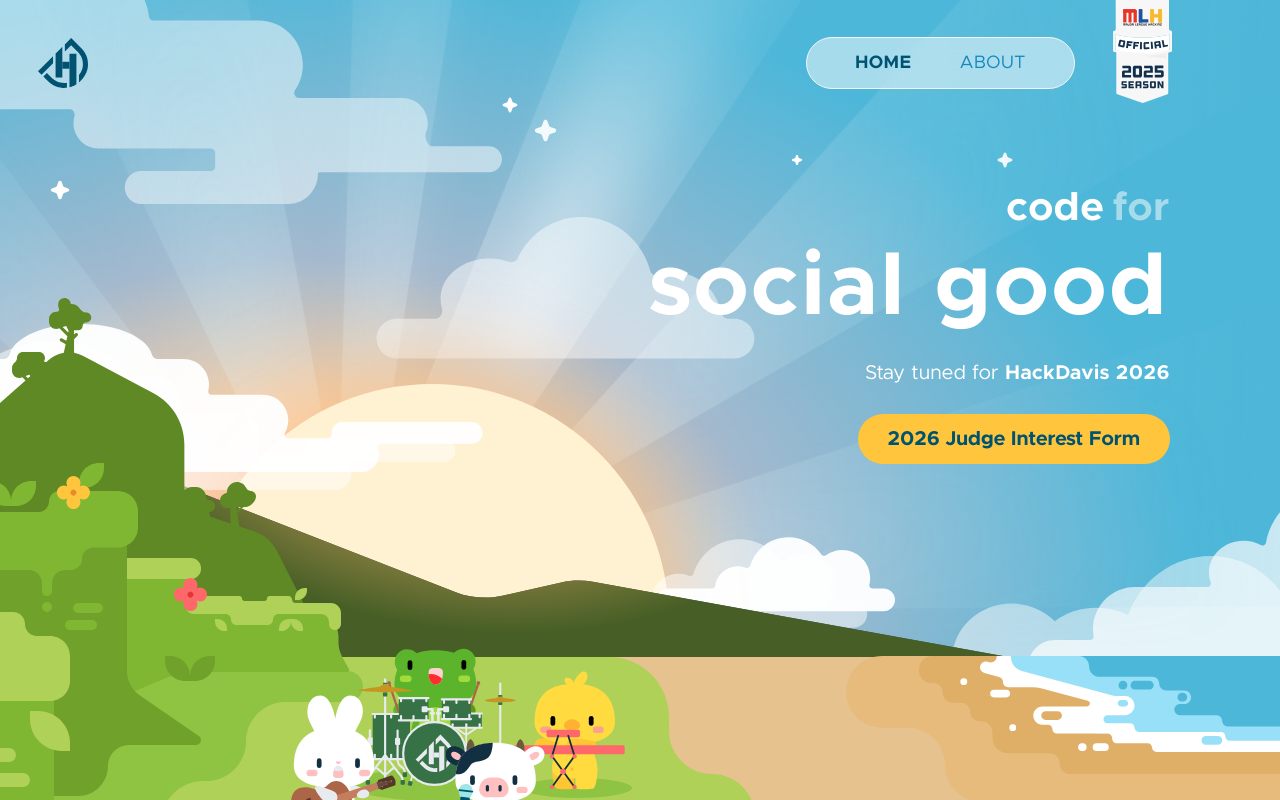
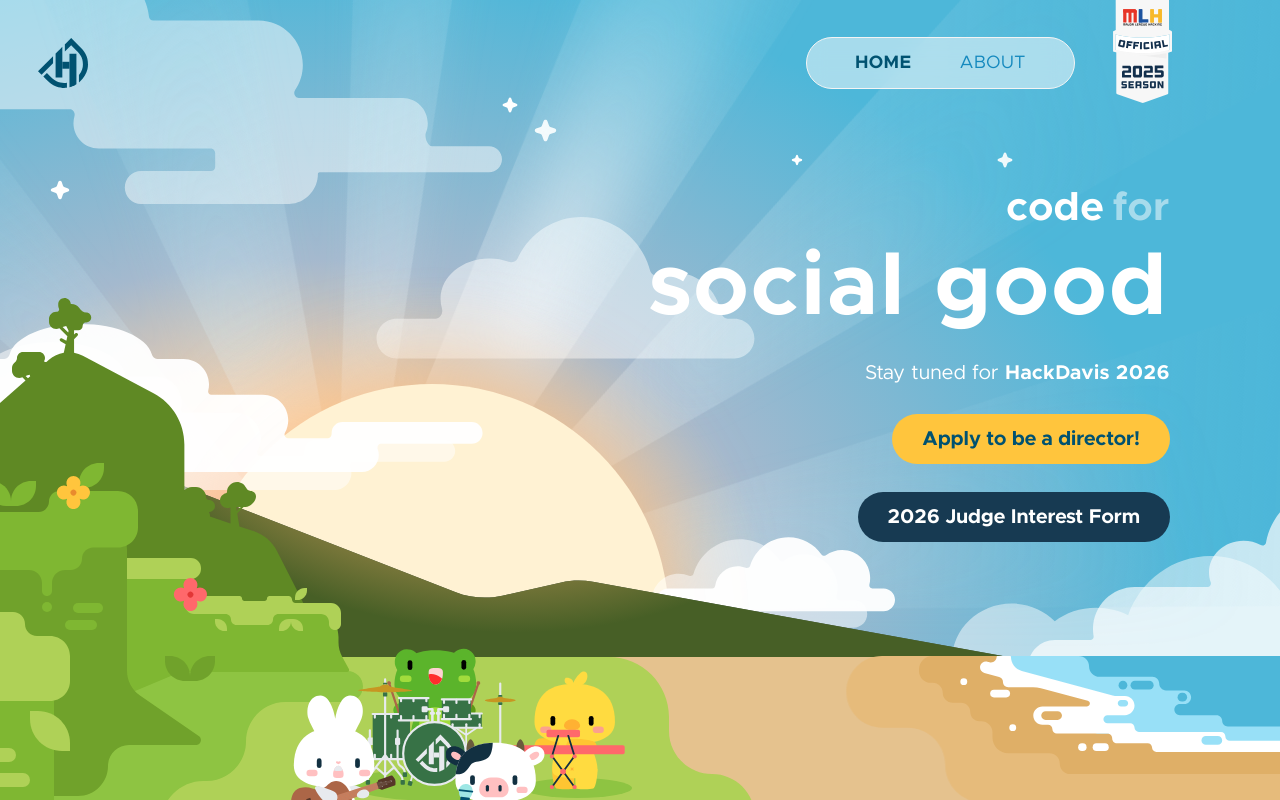
Before and after one commit to HackDavis/website-2025, a Next.js app: page / in a window 1280 px wide. Shown: the top 800 px of the page. Built offline with nearby package versions, Linux system fonts and the light colour scheme.

Commit message:
Fall director recruitment update

```diff
--- a/app/(pages)/(index-page)/_components/FAQ/AccordionFAQ.tsx
+++ b/app/(pages)/(index-page)/_components/FAQ/AccordionFAQ.tsx
@@ -405,7 +405,7 @@ const AccordionFAQ = () => {
         ))}
       </Accordion>
 
-      <br id="faq" />
+      {/* <br id="faq" />
       <br />
       <h1 className={styles.FAQText}>FAQ</h1>
 
@@ -446,7 +446,7 @@ const AccordionFAQ = () => {
             {index < faqs.length - 1 && <hr />}
           </React.Fragment>
         ))}
-      </Accordion>
+      </Accordion> */}
     </div>
   );
 };
--- a/app/(pages)/(index-page)/_components/SandCastle.tsx
+++ b/app/(pages)/(index-page)/_components/SandCastle.tsx
@@ -12,6 +12,7 @@ import sand_hole2 from '@public/images/what_is_hackdavis/sand_hole2.svg';
 
 import styles from './SandCastle.module.scss';
 import Image from 'next/image';
+import AccordionFAQ from './FAQ/AccordionFAQ';
 
 export default function SandCastle() {
   return (
@@ -27,7 +28,8 @@ function SandCastleContent() {
   return (
     <div className="mt-20 flex h-fit w-full flex-wrap justify-between gap-4 p-[10%] pt-[15%] sm:mt-10 sm:gap-0 md:flex-row md:p-[10%]">
       <div className="lg:2/3 w-full break-400:w-3/4 sm:p-10 sm:pr-0 md:w-3/5 xl:w-1/2">
-        <WhatIsHackDavisText />
+        {/* <WhatIsHackDavisText /> */}
+        <AccordionFAQ />
       </div>
       <div className="flex w-full items-end justify-end sm:items-center sm:justify-center md:w-1/3">
         <div className="relative mt-8 flex h-full w-2/3 justify-center sm:w-full md:-mt-10 md:justify-end">
@@ -55,21 +57,21 @@ function SandCastleContent() {
   );
 }
 
-function WhatIsHackDavisText() {
-  return (
-    <div className="flex w-full max-w-[900px] flex-col items-start justify-center text-sand-text-color">
-      <h1 className="text-2xl font-bold sm:text-3xl md:text-4xl lg:text-5xl 2xl:text-7xl">
-        HackDavis
-      </h1>
-      <p className="text-base sm:text-xl md:text-2xl lg:text-3xl 2xl:text-5xl">
-        is one of the
-        <strong> largest collegiate hackathons </strong> in California, where
-        over 900 students, creators, and leaders come together to{' '}
-        <strong>create for social good</strong>.
-      </p>
-    </div>
-  );
-}
+// function WhatIsHackDavisText() {
+//   return (
+//     <div className="flex w-full max-w-[900px] flex-col items-start justify-center text-sand-text-color">
+//       <h1 className="text-2xl font-bold sm:text-3xl md:text-4xl lg:text-5xl 2xl:text-7xl">
+//         HackDavis
+//       </h1>
+//       <p className="text-base sm:text-xl md:text-2xl lg:text-3xl 2xl:text-5xl">
+//         is one of the
+//         <strong> largest collegiate hackathons </strong> in California, where
+//         over 900 students, creators, and leaders come together to{' '}
+//         <strong>create for social good</strong>.
+//       </p>
+//     </div>
+//   );
+// }
 
 function SandCastleBackground({ children }: { children: React.ReactNode }) {
   return (
--- a/app/(pages)/(index-page)/_components/hero/heroInfo.tsx
+++ b/app/(pages)/(index-page)/_components/hero/heroInfo.tsx
@@ -1,9 +1,9 @@
 import React from 'react';
 import WordCycle from './wordCycle';
 
-/*import Image from 'next/image';
-import Link from 'next/link';
-import HeartButton from '../HeartButton/heartButton';*/
+// import Image from 'next/image';
+// import Link from 'next/link';
+// import HeartButton from '../HeartButton/heartButton';
 
 export default function HeroInfo() {
   return (
@@ -23,43 +23,68 @@ export default function HeroInfo() {
         </p>
       </div>
 
-      <div className="flex flex-col items-start gap-[12px] break-625:flex-col break-625:items-end break-625:gap-[28px] sm:flex-col sm:items-center">
+      <div className="flex flex-col items-start gap-[12px] break-625:flex-col break-625:items-end break-625:gap-[28px] sm:flex-col">
+        <a
+          href="https://form.typeform.com/to/SduzTnif"
+          target="_blank"
+          rel="noopener noreferrer"
+        >
+          <button className="grid w-fit place-items-center justify-center rounded-full border-none bg-[--highlight-yellow] pb-[8px] pl-[24px] pr-[24px] pt-[8px] text-[16px] font-bold text-[--text-dark] break-625:pb-[10px] break-625:pl-[30px] break-625:pr-[30px] break-625:pt-[10px] break-625:text-[20px]">
+            Apply to be a director!
+          </button>
+        </a>
         <a
           href="https://forms.gle/QgmucXL1RN97pNFh9"
           target="_blank"
           rel="noopener noreferrer"
         >
-          <button className="grid w-fit place-items-center justify-center rounded-full border-none bg-[--highlight-yellow] pb-[8px] pl-[24px] pr-[24px] pt-[8px] text-[16px] font-bold text-[--text-dark] break-625:pb-[10px] break-625:pl-[30px] break-625:pr-[30px] break-625:pt-[10px] break-625:text-[20px]">
+          <button className="grid w-fit place-items-center justify-center rounded-full border-none bg-[--background-dark] pb-[8px] pl-[24px] pr-[24px] pt-[8px] text-[16px] font-bold text-[--text-light] break-625:pb-[10px] break-625:pl-[30px] break-625:pr-[30px] break-625:pt-[10px] break-625:text-[20px]">
             2026 Judge Interest Form
           </button>
         </a>
       </div>
+      {/* <div className="flex flex-col items-start gap-2 text-left break-625:flex-row break-625:items-end break-625:text-right">
+        <span className="hidden font-metropolis text-[18px] font-normal tracking-[0.48px] text-white break-625:inline md:text-[20px]">
+          Check out the{' '}
+        </span>
+        <div className="flex items-center gap-2 text-white">
+          <FormLink
+            text="roles and teams"
+            href="/?section=teams"
+            // includeComma={true}
+            includeComma={false}
+          />
+          <span className="font-metropolis text-[18px] font-normal tracking-[0.48px] md:text-[20px]">
+            we have!
+          </span>
+        </div>
+      </div> */}
     </div>
   );
 }
 
-/*interface FormLinkProps {
-  text: string;
-  href: string;
-  includeComma: boolean;
-}
+// interface FormLinkProps {
+//   text: string;
+//   href: string;
+//   includeComma: boolean;
+// }
 
-function FormLink({ text, href, includeComma }: FormLinkProps) {
-  return (
-    <Link
-      href={href}
-      // target="_blank"
-      className="flex font-metropolis text-[18px] font-bold tracking-[0.48px] text-white md:text-[20px]"
-    >
-      <p className="border-b-2 border-b-white font-bold">{text}</p>
-      <Image
-        src="/Hero/icon_arrow.svg"
-        alt="Arrow icon"
-        width={10}
-        height={10}
-        className="m-1 object-contain transition-transform group-hover:translate-x-1"
-      />
-      {includeComma && <p>,</p>}
-    </Link>
-  );
-}*/
+// function FormLink({ text, href, includeComma }: FormLinkProps) {
+//   return (
+//     <Link
+//       href={href}
+//       // target="_blank"
+//       className="flex font-metropolis text-[18px] font-bold tracking-[0.48px] text-white md:text-[20px]"
+//     >
+//       <p className="border-b-2 border-b-white font-bold">{text}</p>
+//       <Image
+//         src="/Hero/icon_arrow.svg"
+//         alt="Arrow icon"
+//         width={10}
+//         height={10}
+//         className="m-1 object-contain transition-transform group-hover:translate-x-1"
+//       />
+//       {includeComma && <p>,</p>}
+//     </Link>
+//   );
+// }
```
Also changed, not shown: app/(pages)/(index-page)/page.tsx (+16 -13 lines).
